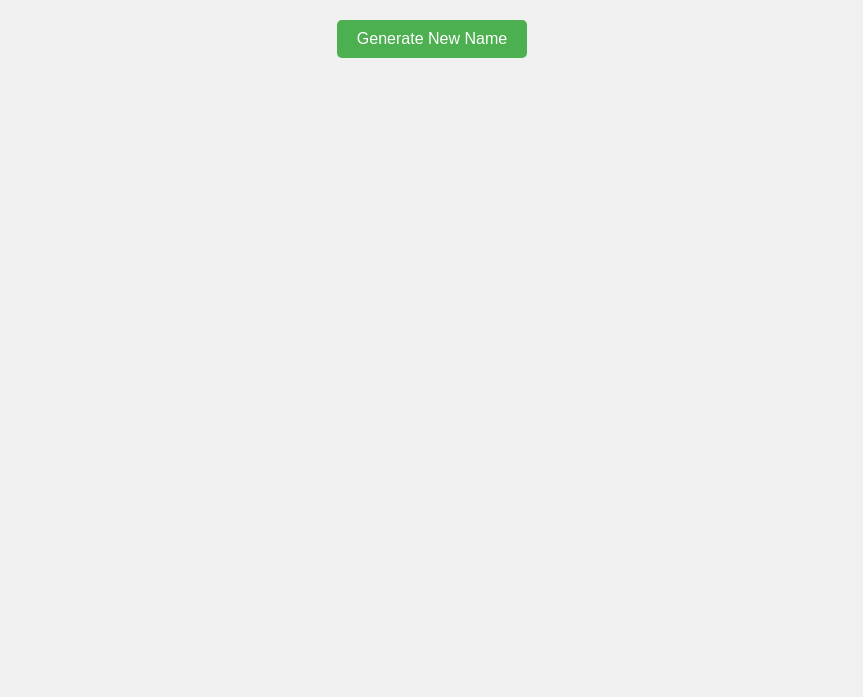
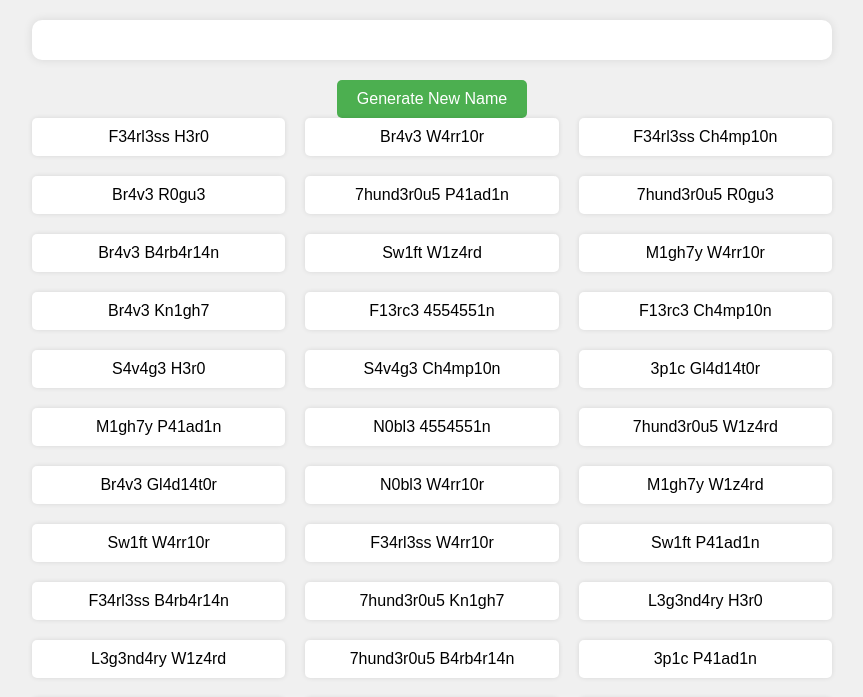
Before and after one commit to EuriGateStoreAccountChecker/eurigatestore, a plain HTML site: page index.html in a window 1280 px wide. Shown: the part 88-785 px from the top of the page, without its empty margins (208-1071 px from the left). Drawn offline with Linux system fonts and the light colour scheme.

Commit message:
Update index.html

```diff
--- a/index.html
+++ b/index.html
@@ -9,8 +9,9 @@
 <body>
     <div class="container">
         <h1>Random Gaming Name Generator</h1>
-        <div id="generated-name"></div>
+        <div id="generated-name" class="name-container"></div>
         <button id="generate-btn">Generate New Name</button>
+        <ul id="name-list" class="name-list"></ul>
     </div>
     <script src="script.js"></script>
 </body>
```
